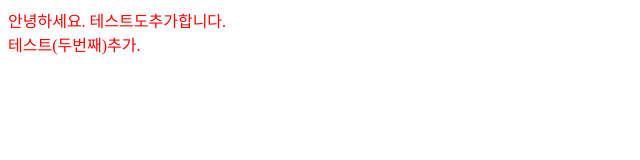
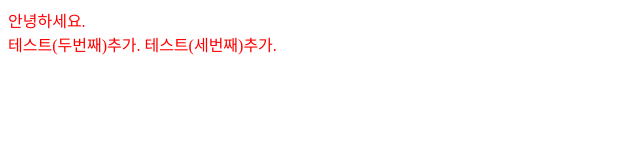
Before and after one commit to hjn37/test, a plain HTML site: page index.html in a window 1280 px wide. Shown: the whole page, without its empty margins (0-640 px from the left). Drawn offline with Linux system fonts and the light colour scheme.

Commit message:
세번째추가

```diff
--- a/index.html
+++ b/index.html
@@ -12,10 +12,10 @@
 <body>
     <div>
         <span class="hello">안녕하세요.</span>
-        <span class="hello">테스트도추가합니다.</span>
     </div>
     <div>
         <span class="hello">테스트(두번째)추가.</span>
+        <span class="hello">테스트(세번째)추가.</span>
     </div>
 </body>
 
```
